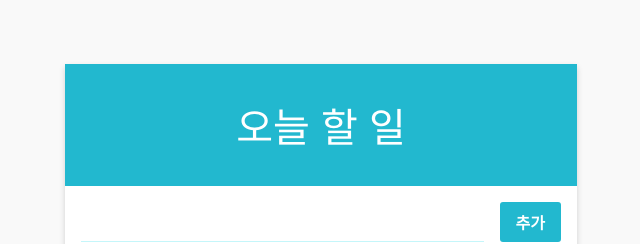
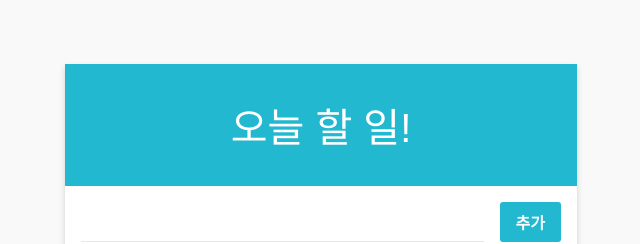
Before and after one commit to sungwoncho94/ReactStudy, a React (Create React App) app in the folder todo-list/: page / in a window 1280 px wide. Shown: the top 244 px of the page, without its empty margins (319-959 px from the left). Built offline with nearby package versions, Linux system fonts and the light colour scheme.

Commit message:
React todo-list 완성 / Typescript React Redux todo-list 시작

```diff
--- a/todo-list/src/components/TodoListTemplate.js
+++ b/todo-list/src/components/TodoListTemplate.js
@@ -7,7 +7,7 @@ const TodoListTemplate = ({form, children}) => {
     return (
         <main className="todo-list-template">
             <div className="title">
-                오늘 할 일
+                오늘 할 일!
             </div>
             <section className="form-wrapper">
                 {form}
```
Also changed, not shown: todo-list/src/App.js (line endings or trailing spaces), 1 other file (tests, documents, lock files or other folders).
